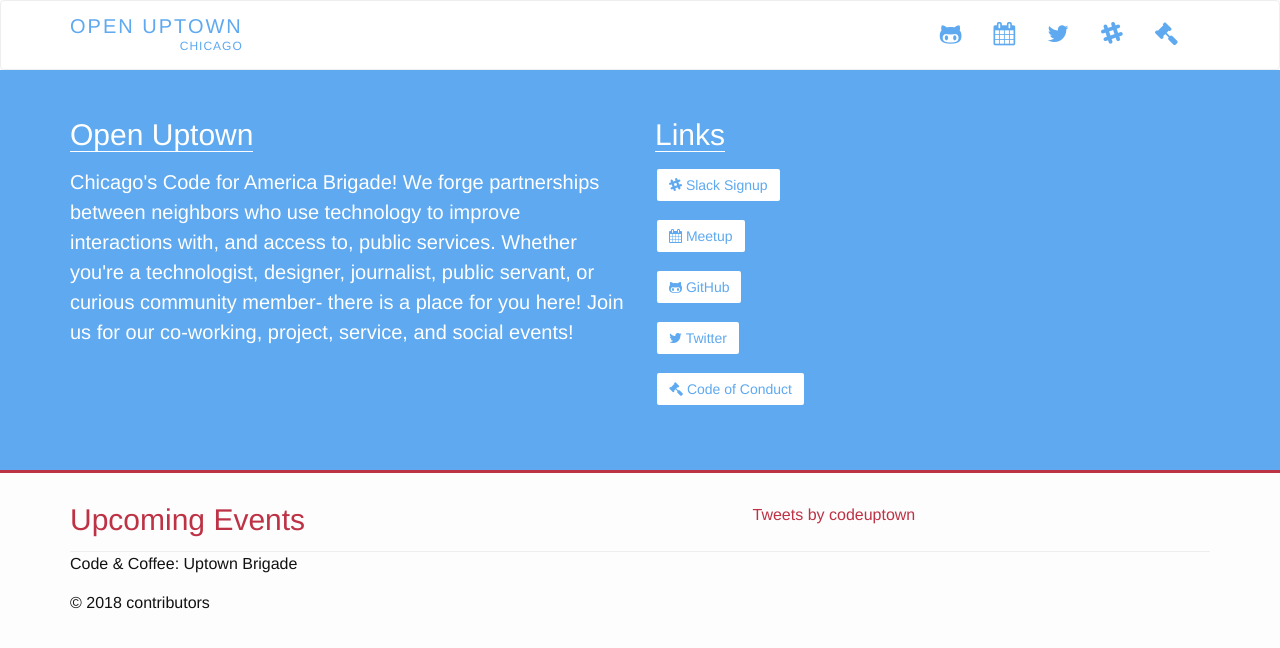
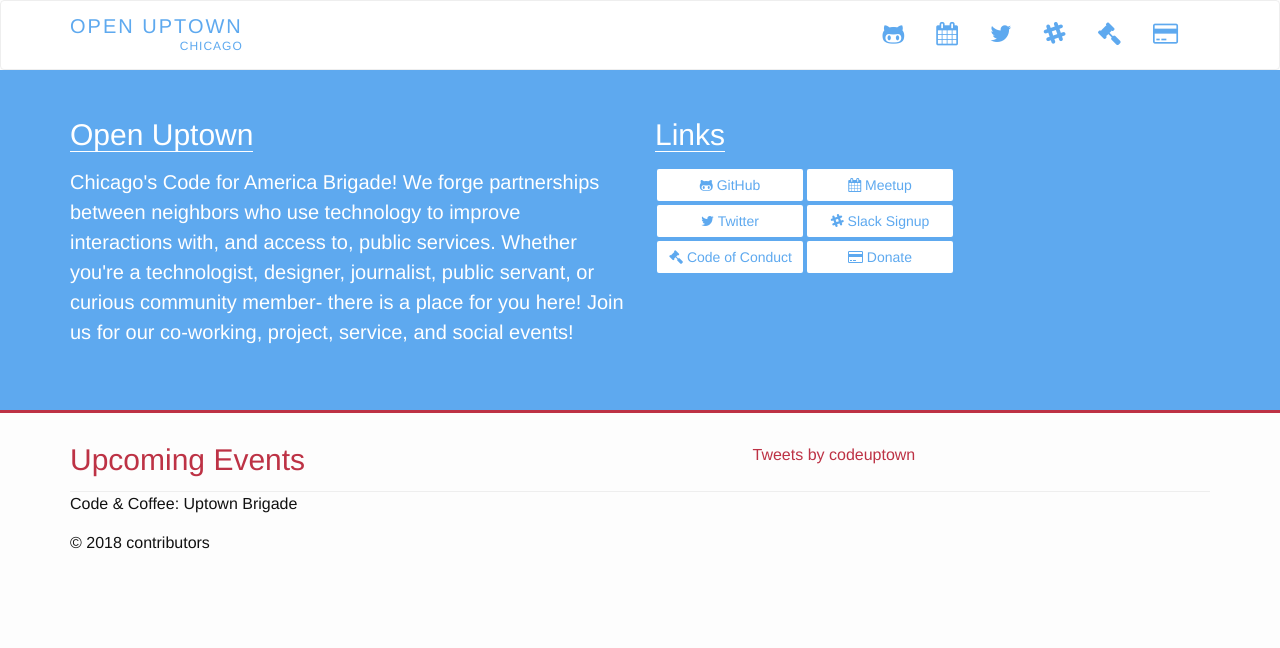
Before and after one commit to code-312/Code-and-Coffee-Uptown-Brigade.github.io, a Jekyll site: the page built from index.html, in a window 1280 px wide. Shown: the top 648 px of the page. Built offline with Jekyll 4.4.1, drawn with Linux system fonts in a browser that asks for light colours; nearby versions of some CDN libraries; comment, search, counter and statistics services are not loaded.

Commit message:
add donate button
standardize button sizes, make table.

```diff
--- a/_includes/banner.html
+++ b/_includes/banner.html
@@ -10,12 +10,21 @@
       </div>
       <div class="col-md-3">
         <h2>Links</h2>
-        <p><a class="btn btn-teal" href="https://uptown-codes.herokuapp.com/" role="button" target="_blank"><i class="fa fa-slack"></i>
-            Slack Signup</a></p>
-        <p><a class="btn btn-teal" href="https://www.meetup.com/openuptown" role="button" target="_blank"><i class="fa fa-calendar"></i> Meetup</a></p>
-        <p><a class="btn btn-teal" href="https://github.com/Code-and-Coffee-Uptown-Brigade/" role="button" target="_blank"><i class="fa fa-github-alt"></i> GitHub</a></p>
-        <p><a class="btn btn-teal" href="https://twitter.com/open_uptown" role="button" target="_blank"><i class="fa fa-twitter"></i> Twitter</a></p>
-        <p><a class="btn btn-teal" href="https://github.com/Code-and-Coffee-Uptown-Brigade/codeofconduct/blob/master/README.md" role="button" target="_blank"><i class="fa fa-gavel"></i> Code of Conduct</a></p>
+        <table style="width:auto">
+          <tr>
+            <td><a class="btn btn-teal" href="https://github.com/Code-and-Coffee-Uptown-Brigade/" role="button" target="_blank" style="width:150px"><i class="fa fa-github-alt"></i> GitHub</a></td>
+            <td><a class="btn btn-teal" href="https://www.meetup.com/openuptown" role="button" target="_blank" style="width:150px"><i class="fa fa-calendar"></i> Meetup</a></td>
+          </tr>
+          <tr>
+            <td><a class="btn btn-teal" href="https://twitter.com/open_uptown" role="button" target="_blank" style="width:150px"><i class="fa fa-twitter"></i> Twitter</a></td>
+            <td><a class="btn btn-teal" href="https://uptown-codes.herokuapp.com/" role="button" target="_blank" style="width:150px"><i class="fa fa-slack"></i>
+                Slack Signup</a></td>
+          </tr>
+          <tr>
+            <td><a class="btn btn-teal" href="https://github.com/Code-and-Coffee-Uptown-Brigade/codeofconduct/blob/master/README.md" role="button" target="_blank" style="width:150px"><i class="fa fa-gavel"></i> Code of Conduct</a></td>
+            <td><a class="btn btn-teal" href="https://secure.codeforamerica.org/page/contribute/default?source_codes=Brigade-page&brigade=Open%20Uptown" role="button" target="_blank" style="width:150px"><i class="fa fa-credit-card"></i> Donate</a></td>
+          </tr>
+        </table>
       </div>
     </div>
   </div>
--- a/_includes/navbar.html
+++ b/_includes/navbar.html
@@ -19,6 +19,7 @@
         <li><a class="" href="http://www.twitter.com/open_uptown" role="button"><i class="fa fa-twitter"></i></a></li>
         <li><a class="" href="https://cacuptown.slack.com/" role="button"><i class="fa fa-slack"></i></a></li>
         <li><a class="" href="https://github.com/Code-and-Coffee-Uptown-Brigade/codeofconduct/blob/master/README.md" role="button" target="_blank"><i class="fa fa-gavel"></i></a></li>
+        <li><a class="" href="https://secure.codeforamerica.org/page/contribute/default?source_codes=Brigade-page&brigade=Open%20Uptown" role="button" target="_blank"><i class="fa fa-credit-card"></i></a></li>
       </ul>
     </div>
   </div>
```
Also changed, not shown: 4 other files.
